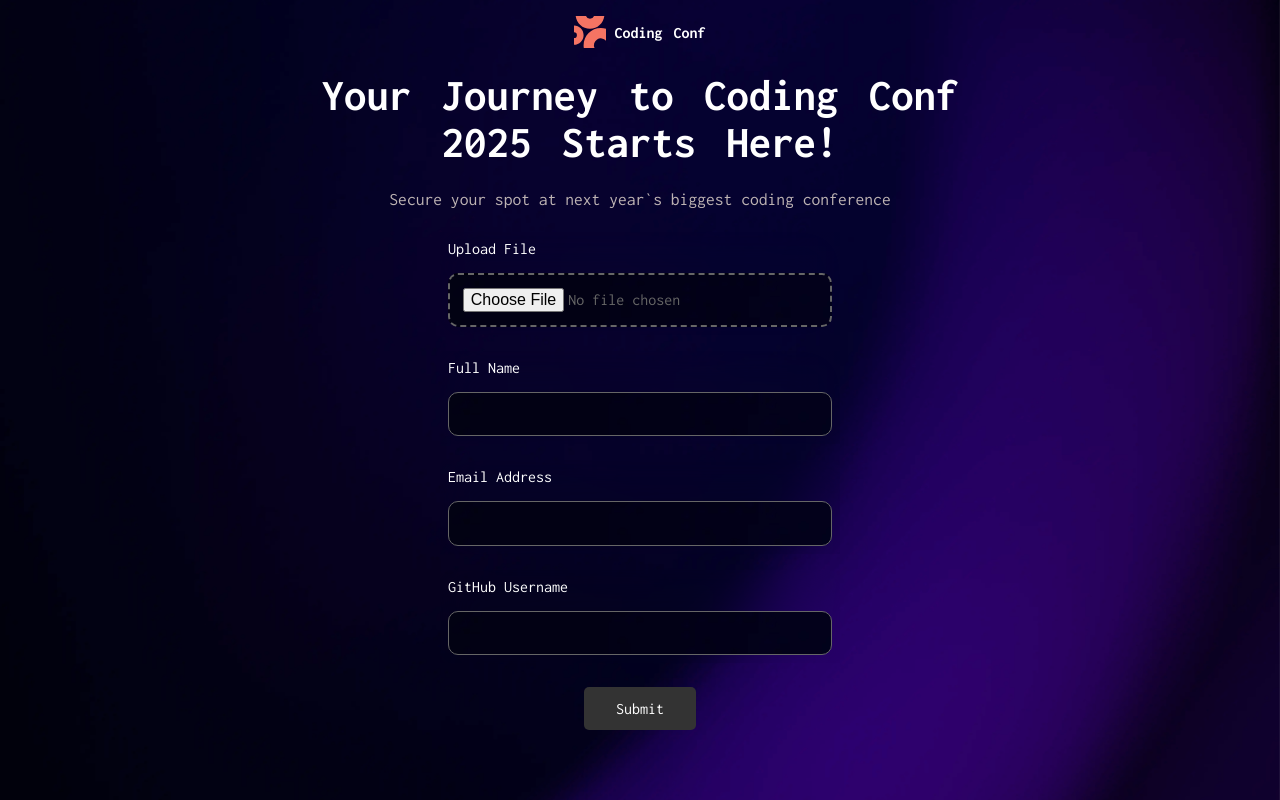
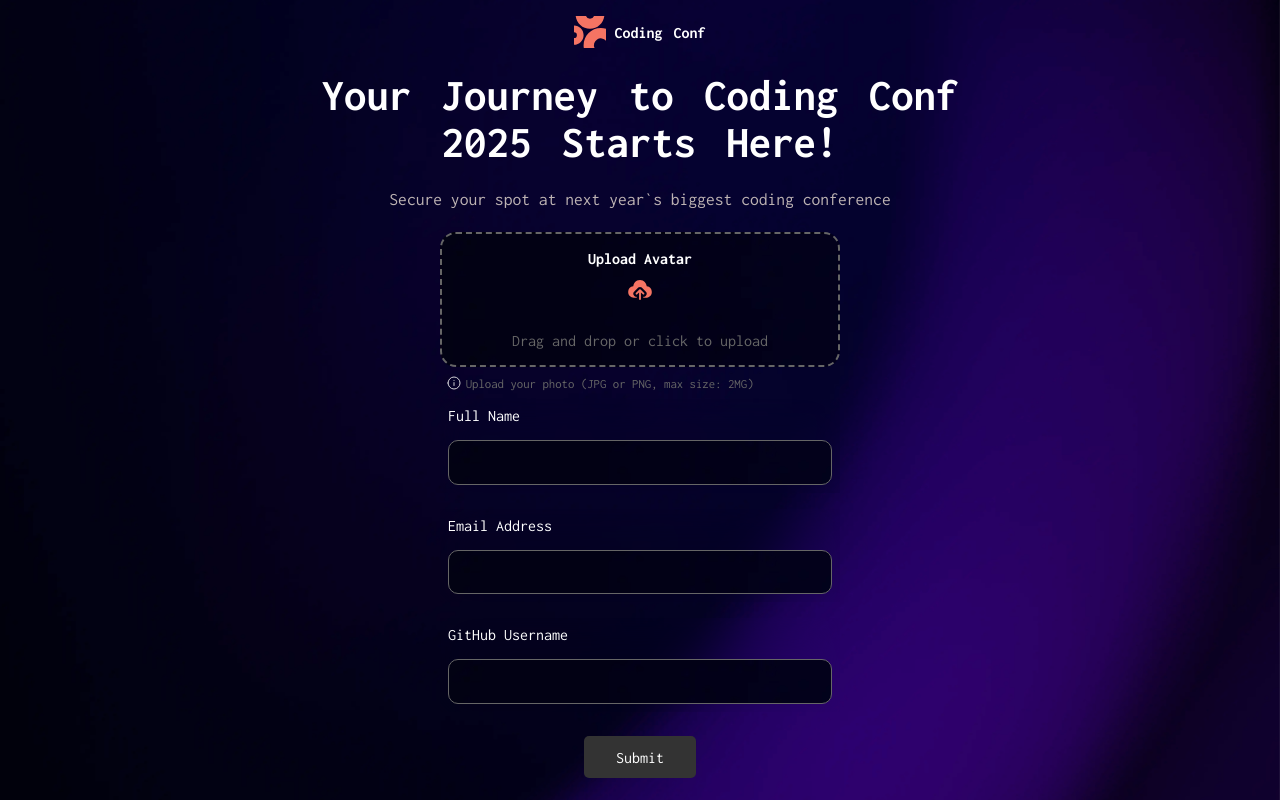
Before and after one commit to ar4scode/ticket-generator, a React (Vite) app: page / in a window 1280 px wide. Built offline with nearby package versions, Linux system fonts and the light colour scheme.

Commit message:
Change file input into upload logo and add some details for user

```diff
--- a/src/App.css
+++ b/src/App.css
@@ -116,3 +116,49 @@ button {
 button:hover {
   background-color: #555;
 }
+
+.upload-container {
+  display: flex;
+  flex-direction: column;
+  align-items: center;
+  border: 2px dashed #666;
+  border-radius: 1rem;
+  background: url('./assets/background-desktop.png');
+}
+
+.upload-container label {
+  cursor: pointer;
+  transition: all .3s;
+  margin-top: 0.5rem;
+}
+
+.upload-container label:hover {
+  transform: translateY(3px);
+}
+
+.upload-container  input {
+  display: none;
+}
+
+.upload-container p {
+  margin: .5rem;
+  color: #666;
+}
+
+.upload-container > h2 {
+  color: #fff;
+  font-size: 1rem;
+  margin-top: 0.5rem;
+}
+
+.upload-message {
+  color: #666;
+  font-size: .8rem;
+  margin-right: 5rem;
+  display: flex;
+  align-items: center;
+}
+
+.upload-message img {
+  padding-right: 0.2rem;
+}
--- a/src/components/FormContainer.jsx
+++ b/src/components/FormContainer.jsx
@@ -1,5 +1,7 @@
 import { useFormik } from "formik";
 import * as Yup from "yup";
+import uploadIcon from "../assets/icon-upload.svg"
+import infoIcon from "../assets/icon-info.svg"
 
 const FormContainer = () => {
   const formik = useFormik({
@@ -36,8 +38,12 @@ const FormContainer = () => {
 
   return (
     <form onSubmit={formik.handleSubmit}>
-      <div className="input-containers">
-        <label htmlFor="file">Upload File</label>
+      <div className="input-containers upload-container">
+        <h2>Upload Avatar</h2>
+        <label htmlFor="file">
+          <img src={uploadIcon} alt="" />
+        </label>
+        <span>
           <input
             id="file"
             name="file"
@@ -46,10 +52,17 @@ const FormContainer = () => {
               formik.setFieldValue("file", event.currentTarget.files[0]);
             }}
           />
+        </span>
+        <p>Drag and drop or click to upload</p>
         {formik.errors.file && formik.touched.file && (
           <div>{formik.errors.file}</div>
         )}
       </div>
+
+      <p className="upload-message">
+        <img src={infoIcon} alt="" />
+        Upload your photo (JPG or PNG, max size: 2MG)
+      </p>
 
       <div className="input-containers">
         <label htmlFor="name">Full Name</label>
```
Lines whose indentation alone changed are shown as unchanged.
